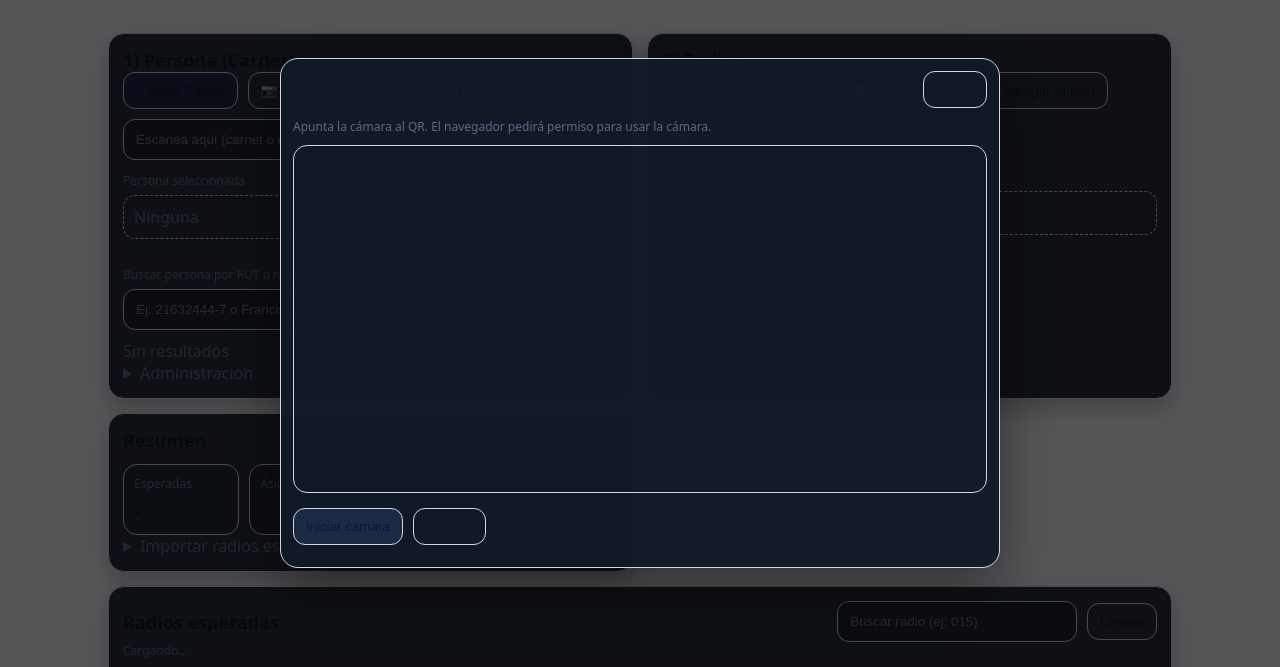
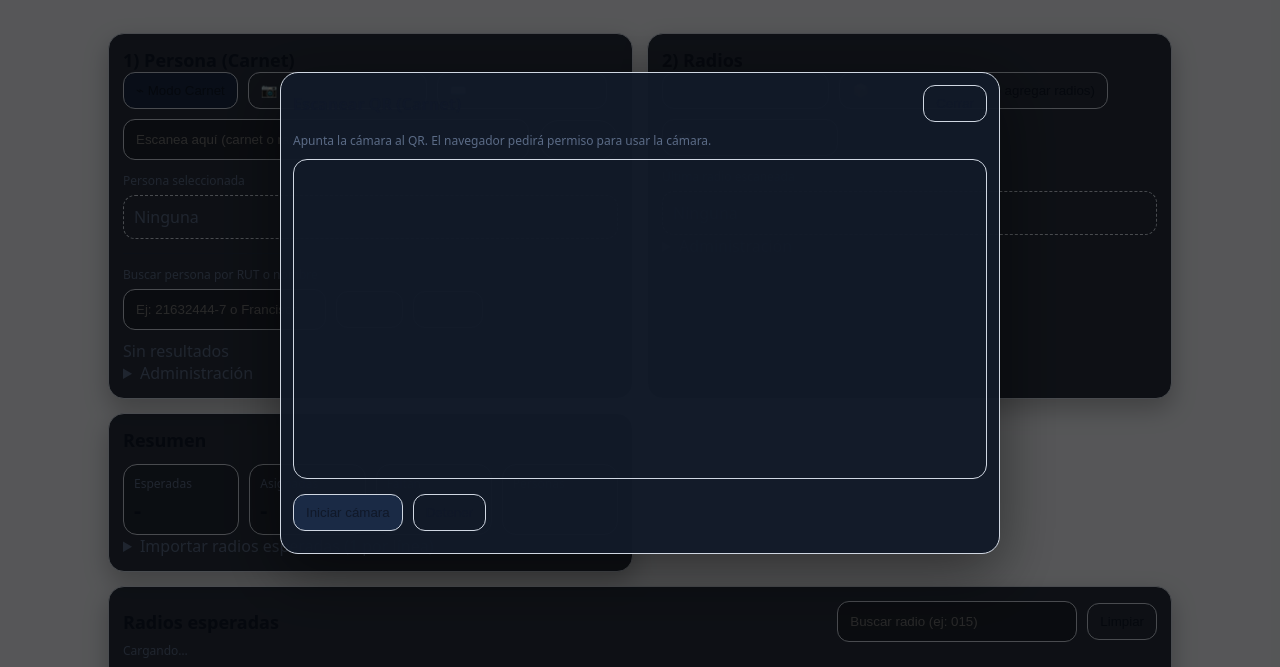
Before and after one commit to GitMrBlaiquen/demo-radios-scan, a plain HTML site: page public/index.html in a window 1280 px wide. Both pictures are taken after a click on the button "📷 Escanear QR (Carnet)". Shown: the part 87-754 px from the top of the page. Drawn offline with Linux system fonts and the light colour scheme.

Commit message:
Update index.html

```diff
--- a/public/index.html
+++ b/public/index.html
@@ -203,7 +203,7 @@
       </div>
 
       <video id="qrVideo" playsinline autoplay
-        style="width:100%; border-radius:14px; border:1px solid var(--border); margin-top:10px;"></video>
+  style="width:100%; height:320px; object-fit:cover; border-radius:14px; border:1px solid var(--border); margin-top:10px;"></video>
 
       <div class="row" style="margin-top:10px">
         <button id="btnQrStart">Iniciar cámara</button>
@@ -216,4 +216,5 @@
 
   <script src="app.js"></script>
 </body>
+
 </html>
```
